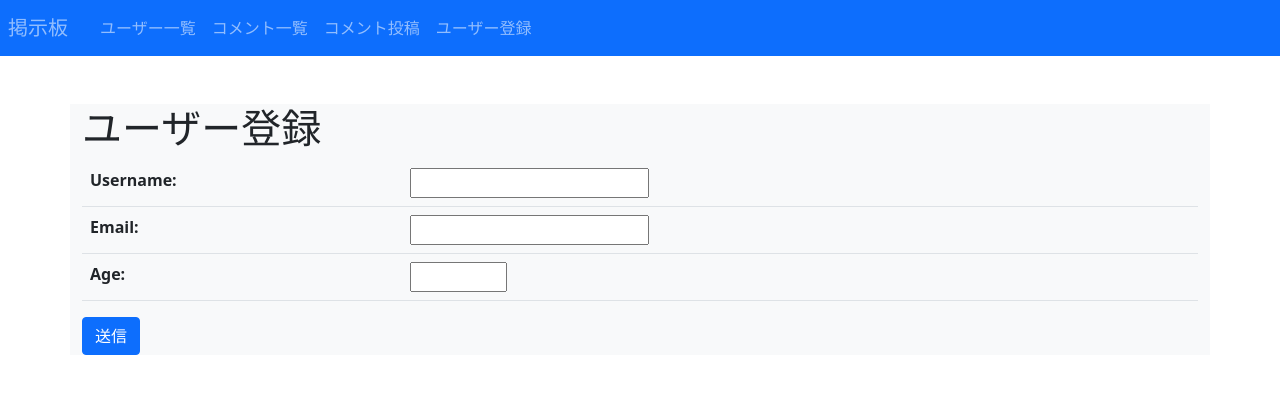
After one commit to da-eu/django-introduction, a Django app: page /forum/register/ in a window 1280 px wide. The commit adds this page. Shown: the top 394 px of the page. Run offline with Django 5.2, Linux system fonts and the light colour scheme.

Commit message:
https://daeudaeu.com/django-form/

```diff
--- /dev/null
+++ b/testproject/forum/forms.py
@@ -0,0 +1,17 @@
+from django import forms
+from django.core.exceptions import ValidationError
+from django.utils.translation import gettext_lazy as _
+
+def check_username(username):
+    if not username.isalnum() or not username.isascii():
+        raise ValidationError(_('usernameにはアルファベットと数字のみ入力可能です'))
+    if not username[0].isalpha():
+        raise ValidationError(_('usernameの最初の文字はアルファベットにしてください'))
+
+class RegisterForm(forms.Form):
+    username = forms.CharField(validators=[check_username])
+    email = forms.EmailField()
+    age = forms.IntegerField(min_value=0, max_value=200)
+
+class PostForm(forms.Form):
+    text = forms.CharField()
--- a/testproject/forum/templates/forum/base.html
+++ b/testproject/forum/templates/forum/base.html
@@ -19,14 +19,12 @@
                 <li class="nav-item">
                     <a class="nav-link" href="{% url 'comments' %}">コメント一覧</a>
                 </li>
-                {% comment 'フォーム説明後に追加' %}
                 <li class="nav-item">
                     <a class="nav-link" href="{% url 'post' %}">コメント投稿</a>
                 </li>
                 <li class="nav-item">
                     <a class="nav-link" href="{% url 'register' %}">ユーザー登録</a>
                 </li>
-                {% endcomment %}
             </ul>
         </nav>
     </header>
--- /dev/null
+++ b/testproject/forum/templates/forum/register.html
@@ -0,0 +1,14 @@
+{% extends "forum/base.html" %}
+
+{% block title %}
+ユーザー登録
+{% endblock %}
+
+{% block main %}
+<h1>ユーザー登録</h1>
+<form action="{% url 'register' %}" method="post">
+{% csrf_token %}
+    <table class="table table-hover">{{ form.as_table }}</table>
+    <p><input type="submit" class="btn btn-primary" value="送信"></p>
+</form>
+{% endblock %}
--- a/testproject/forum/urls.py
+++ b/testproject/forum/urls.py
@@ -7,4 +7,6 @@ urlpatterns = [
     path('comment/<int:comment_id>/', views.comment_view, name='comment'),
     path('users/', views.users_view, name='users'),
     path('user/<int:user_id>/', views.user_view, name='user'),
+    path('register/', views.register_view, name='register'),
+    path('post/', views.post_view, name='post'),
 ]
--- a/testproject/forum/views.py
+++ b/testproject/forum/views.py
@@ -1,5 +1,6 @@
 from django.http import Http404
 from django.shortcuts import redirect, render
+from .forms import RegisterForm, PostForm
 
 class User:
     def __init__(self, id, username, email, age):
@@ -70,3 +71,50 @@ def comment_view(request, comment_id):
     }
 
     return render(request, 'forum/comment.html', context)
+
+def register_view(request):
+
+    if request.method == 'POST':
+
+        form = RegisterForm(request.POST)
+        if form.is_valid():
+            id = len(users) + 1
+            username = form.cleaned_data.get('username')
+            email = form.cleaned_data.get('email')
+            age = form.cleaned_data.get('age')
+
+            user = User(id=id, username=username, email=email, age=age)
+            users.append(user)
+
+            return redirect('users')
+
+    else:
+        form = RegisterForm()
+
+    context = {
+        'form': form
+    }
+
+    return render(request, 'forum/register.html', context)
+
+def post_view(request):
+    if request.method == 'POST':
+        form = PostForm(request.POST)
+
+        if form.is_valid():
+            id = len(comments) + 1
+            text = form.cleaned_data.get('text')
+            date = datetime.datetime.now()
+
+            comment = Comment(id, text, date)
+            comments.append(comment)
+
+            return redirect('comments')
+    else:
+        form = PostForm()
+
+    context = {
+        'form': form,
+    }
+
+    return render(request, 'forum/post.html', context)
```
Also changed, not shown: testproject/forum/templates/forum/post.html (added, +14 -0 lines).
